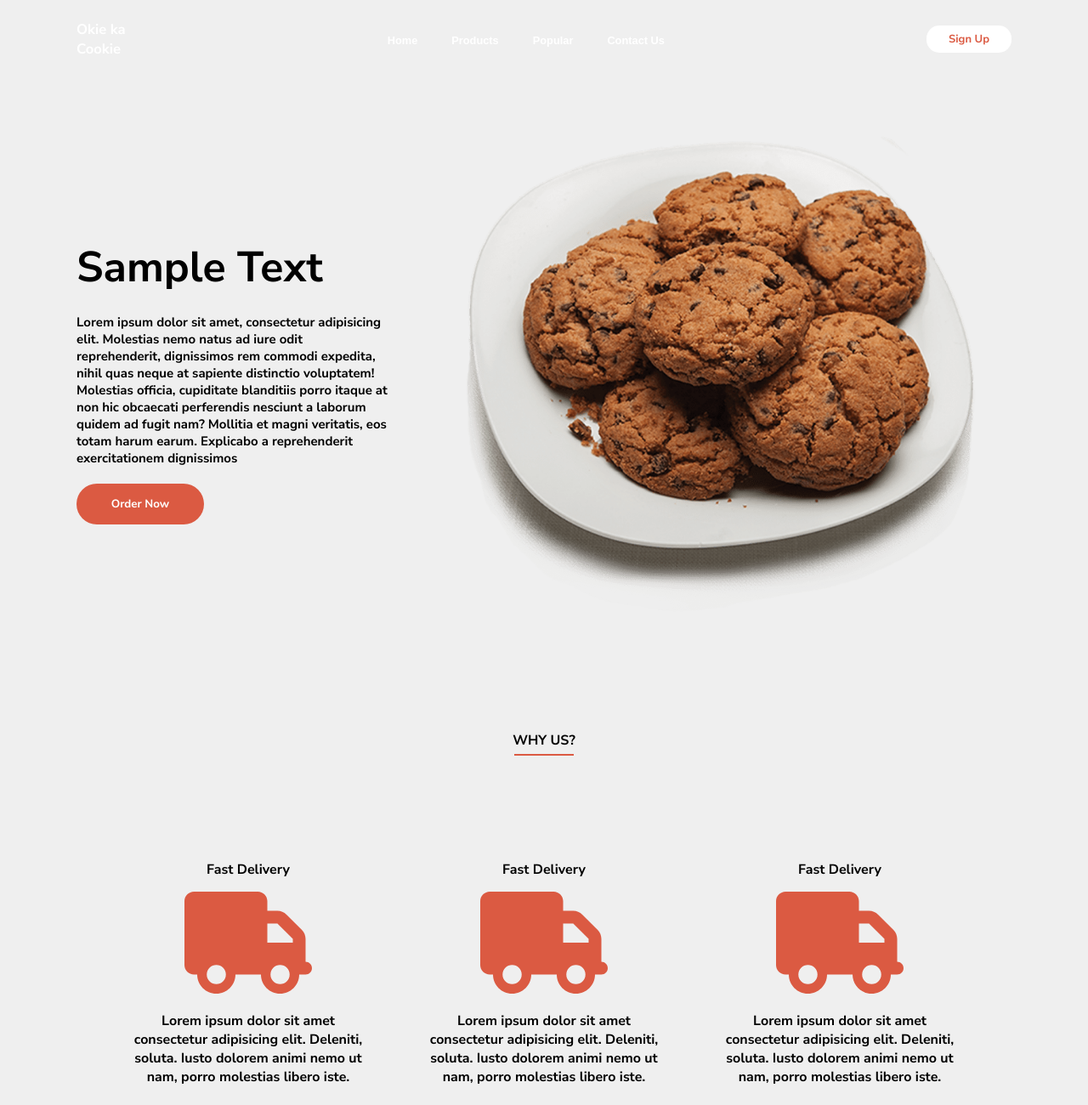
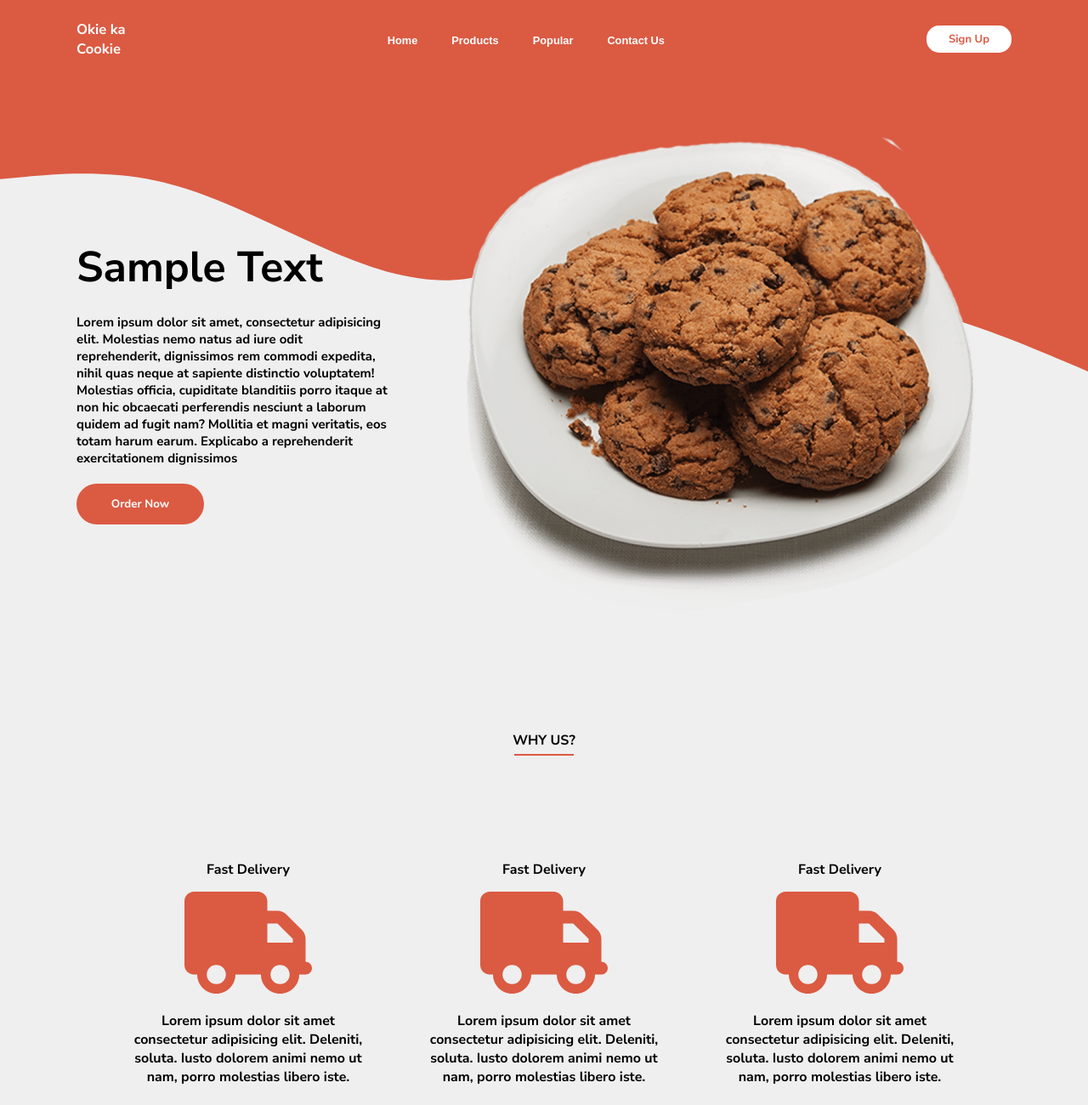
Before and after one commit to Rencell/E-commerce, a plain HTML site: page index.html in a window 1280 px wide. Shown: the top 1300 px of the page at 85% size. Drawn offline with Linux system fonts and the light colour scheme.

Commit message:
Fix: Background

```diff
--- a/Main Page/style.css
+++ b/Main Page/style.css
@@ -34,7 +34,7 @@ body{
 /*Page 1*/
 
 .page1{
-    background-image: url(./img/background.svg);
+    background-image: url(../img/background.svg);
     background-position: center;
     background-repeat: no-repeat;
     background-size: cover;
@@ -145,7 +145,7 @@ body{
 
     height: 100dvh;
     width: 100dvw;
-    background-image: url(./img/Wave.svg);
+    background-image: url(../img/Wave.svg);
     background-position: center;
     background-repeat: no-repeat;
     background-size: cover;
@@ -204,7 +204,7 @@ body{
     > .background-page4{
         height: 70dvh;
         width: 100dvw;
-        background-image: url(./img/Cookie_Background.jpg);
+        background-image: url(../img/Cookie_Background.jpg);
         background-position: center;
         background-repeat: no-repeat;
         background-size: cover;
```
